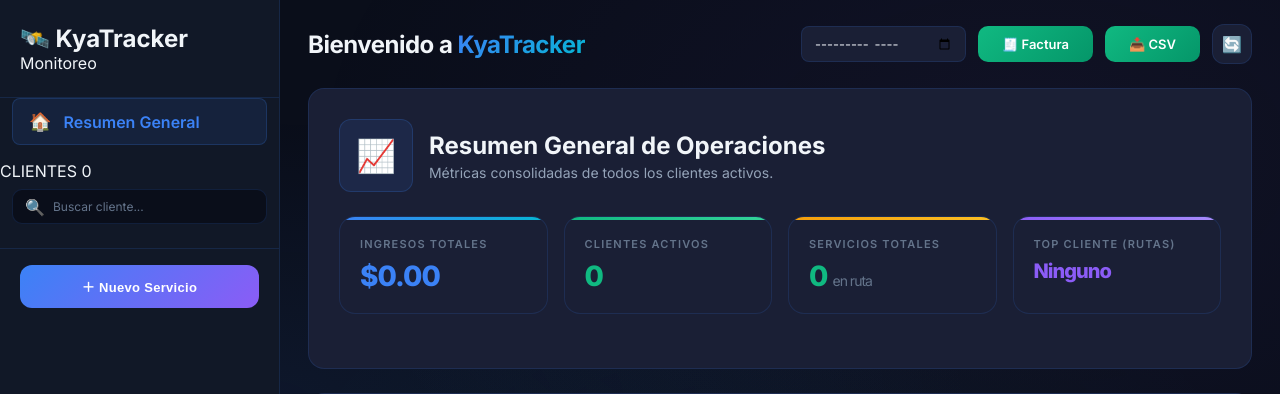
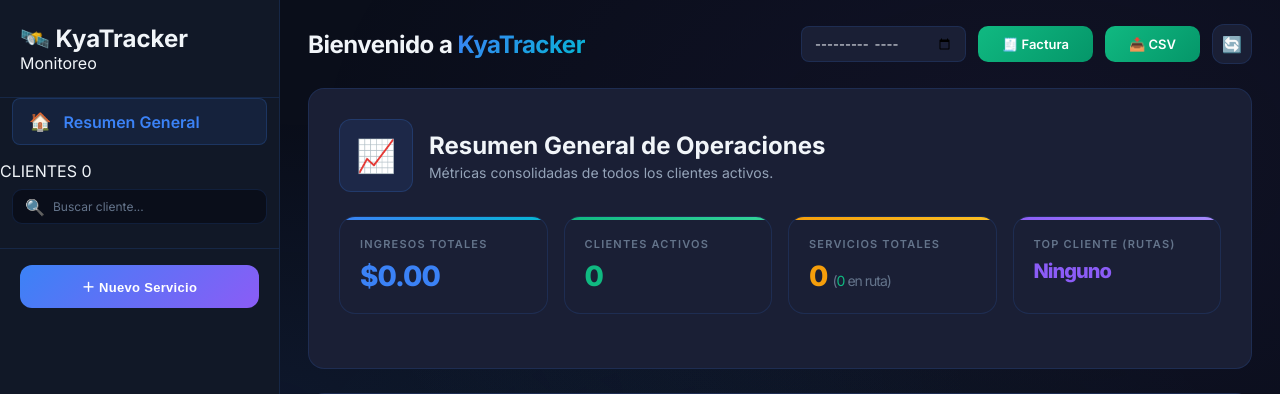
Before and after one commit to JYaelRZ/KyaTracker_Monitoreo, a Flask app: page / in a window 1280 px wide. Shown: the top 394 px of the page. Run offline with Flask 3, Linux system fonts and the light colour scheme; data that the repository does not hold is empty.

Commit message:
fix: Update global dashboard metrics to display total services and total top client

```diff
--- a/app.py
+++ b/app.py
@@ -193,7 +193,7 @@ def global_stats():
             if not s.arrival_time:
                 client_stats[c]['active'] += 1
 
-        top_active_client = max(client_stats.items(), key=lambda x: x[1]['active'], default=None)
+        top_client = max(client_stats.items(), key=lambda x: x[1]['total'], default=None)
 
         top_revenue_clients = sorted(
             [{'name': k, 'revenue': v['revenue']} for k, v in client_stats.items()],
@@ -203,10 +203,11 @@ def global_stats():
         return jsonify({
             'total_clients': len(client_stats),
             'total_revenue': total_revenue,
+            'total_services': len(services),
             'total_active': total_active,
             'total_completed': total_completed,
-            'top_active_client': top_active_client[0] if top_active_client and top_active_client[1]['active'] > 0 else 'Ninguno',
-            'top_active_count': top_active_client[1]['active'] if top_active_client else 0,
+            'top_client': top_client[0] if top_client and top_client[1]['total'] > 0 else 'Ninguno',
+            'top_client_count': top_client[1]['total'] if top_client else 0,
             'top_revenue_clients': top_revenue_clients
         })
 
--- a/static/js/app.js
+++ b/static/js/app.js
@@ -23,9 +23,10 @@ async function loadGlobalStats() {
         const r = await fetch(url), d = await r.json();
         document.getElementById('globalRevenue').textContent = `$${d.total_revenue.toLocaleString('es-MX', {minimumFractionDigits:2})}`;
         document.getElementById('globalClients').textContent = d.total_clients;
+        document.getElementById('globalTotalServices').textContent = d.total_services;
         document.getElementById('globalActive').textContent = d.total_active;
-        document.getElementById('globalTopClient').textContent = d.top_active_client;
-        document.getElementById('globalTopClient').title = `${d.top_active_count} rutas activas`;
+        document.getElementById('globalTopClient').textContent = d.top_client;
+        document.getElementById('globalTopClient').title = `${d.top_client_count} rutas en total`;
 
         if (globalChart) globalChart.destroy();
         const ctx = document.getElementById('globalTopClientsChart').getContext('2d');
--- a/templates/index.html
+++ b/templates/index.html
@@ -91,8 +91,9 @@
                         </div>
                         <div class="stat-card">
                             <div class="stat-label">Servicios Totales</div>
-                            <div class="stat-value"><span id="globalActive" style="color:var(--accent-green);">0</span>
-                                <span style="font-size:14px;color:var(--text-muted);font-weight:400;">en ruta</span>
+                            <div class="stat-value">
+                                <span id="globalTotalServices">0</span>
+                                <span style="font-size:14px;color:var(--text-muted);font-weight:400;">(<span id="globalActive" style="color:var(--accent-green);">0</span> en ruta)</span>
                             </div>
                         </div>
                         <div class="stat-card">
```
